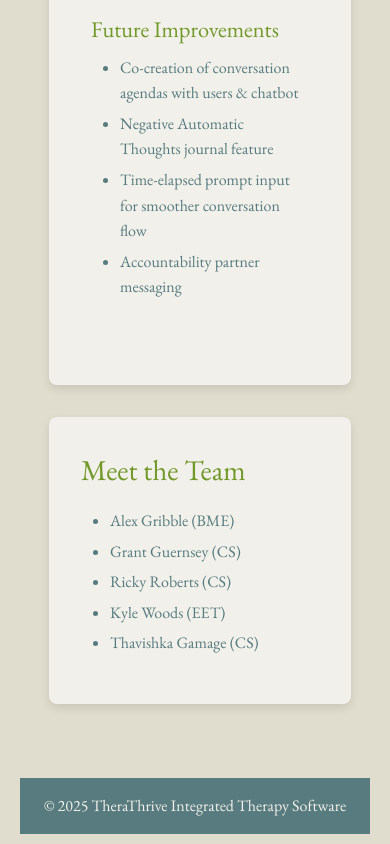
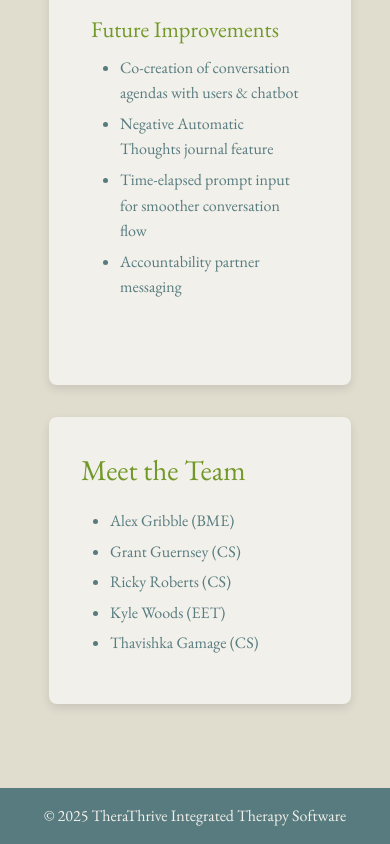
Before and after one commit to thavishkagamage/Integrated-Therapy-Software, a React (Create React App) app in the folder cbt_chatbot/front-end/: page / in a window 390 px wide. Shown: the part 4291-5135 px from the top of the page. Built offline with nearby package versions, Linux system fonts and the light colour scheme.

Commit message:
footer and mobile margins

```diff
--- a/cbt_chatbot/front-end/src/components/app/App.css
+++ b/cbt_chatbot/front-end/src/components/app/App.css
@@ -17,12 +17,17 @@
   margin: 5px;
 }
 
+html, #root{
+  margin-top: 0;
+}
+
 @media (max-width: 768px) {
-  html {
+  html, #root {
     margin: 0;
   }
-  #root {
-    margin: 0;
+  .footer {
+    margin-left: 0;
+    margin-right: 0;
   }
 }
 
@@ -161,25 +166,11 @@
   font-size: 20px;
 }
 
-/* Sidebars */
-.left-aside, .right-aside {
-  padding: 3em 0;
-  flex: 1 1 50px;
-  background-color: var(--secondary-bg);
-}
-
 /* Main Section */
 main {
   padding: 1em 0;
   flex: 7 7 150px;
   background-color: var(--primary-bg);
-}
-
-/* Footer */
-.footer {
-  padding: 1em 0;
-  background-color: var(--secondary-bg);
-  text-align: center;
 }
 
 /* Goals Section */
@@ -294,9 +285,6 @@
   }
   main {
     padding: 0;
-  }
-  .left-aside, .right-aside {
-    display: none;
   }
   .chat-goals-container {
     flex-direction: column;
--- a/cbt_chatbot/front-end/src/components/app/App.js
+++ b/cbt_chatbot/front-end/src/components/app/App.js
@@ -129,7 +129,6 @@
           </div>
         </header>
         <div className="main-content-container">
-          {/* <aside className="left-aside"></aside> */}
           <main>
             <Routes>
               <Route path="/" element={<Home />} />
@@ -145,9 +144,10 @@
               <Route path="/goals" element={<Goals />} />  {/* New Goals Route */}
             </Routes>
           </main>
-          {/* <aside className="right-aside"></aside> */}
         </div>
-        {/* <div className="footer"></div> */}
+        <div className="footer">
+          &copy; {new Date().getFullYear()} TheraThrive Integrated Therapy Software
+        </div>
       </Router>
     </div>
   );
--- a/cbt_chatbot/front-end/src/components/home/Home.js
+++ b/cbt_chatbot/front-end/src/components/home/Home.js
@@ -158,11 +158,6 @@
           </ul>
         </section>
       </main>
-
-      {/* FOOTER */}
-      <footer className="footer">
-        &copy; {new Date().getFullYear()} TheraThrive Integrated Therapy Software
-      </footer>
     </div>
   );
 }
```
